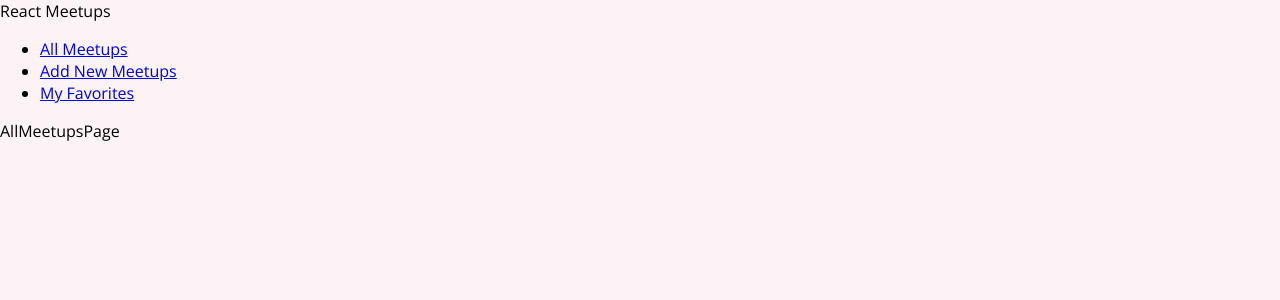
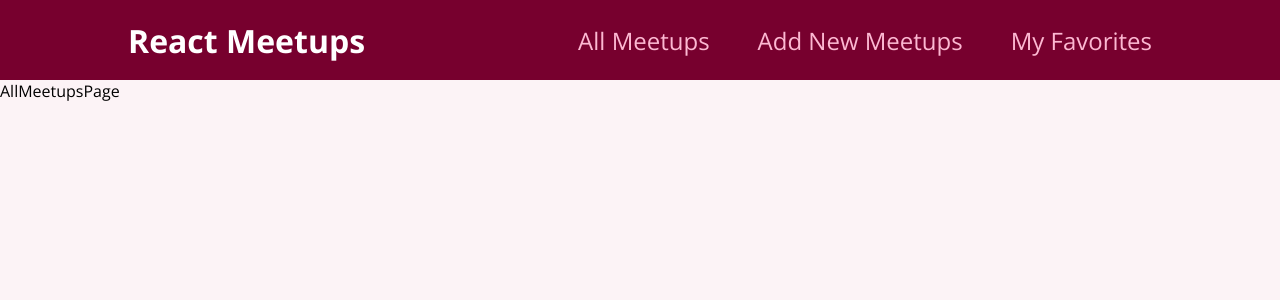
Before and after one commit to wilberparedes/reactjs-react-refresher, a React (Create React App) app: page / in a window 1280 px wide. Shown: the top 300 px of the page. Built offline with nearby package versions, Linux system fonts and the light colour scheme.

Commit message:
feat: add css with module.css

```diff
--- a/src/components/layout/MainNavigation.js
+++ b/src/components/layout/MainNavigation.js
@@ -1,9 +1,11 @@
 import { Link } from "react-router-dom";
+
+import classes from "./MainNavigation.module.css";
 
 const MainNavigation = () => {
   return (
-    <header>
-      <div>React Meetups</div>
+    <header className={classes.header}>
+      <div className={classes.logo}>React Meetups</div>
       <nav>
         <ul>
           <li>
--- /dev/null
+++ b/src/components/layout/MainNavigation.module.css
@@ -0,0 +1,47 @@
+.header {
+  width: 100%;
+  height: 5rem;
+  display: flex;
+  align-items: center;
+  justify-content: space-between;
+  background-color: #77002e;
+  padding: 0 10%;
+}
+
+.logo {
+  font-size: 2rem;
+  color: white;
+  font-weight: bold;
+}
+
+.header ul {
+  list-style: none;
+  margin: 0;
+  padding: 0;
+  display: flex;
+  align-items: baseline;
+}
+
+.header li {
+  margin-left: 3rem;
+}
+
+.header a {
+  text-decoration: none;
+  font-size: 1.5rem;
+  color: #fcb8d2;
+}
+
+.header a:hover,
+.header a:active,
+.header a.active {
+  color: white;
+}
+
+.badge {
+  background-color: #cc2062;
+  color: white;
+  border-radius: 12px;
+  padding: 0 1rem;
+  margin-left: 0.5rem;
+}
```
